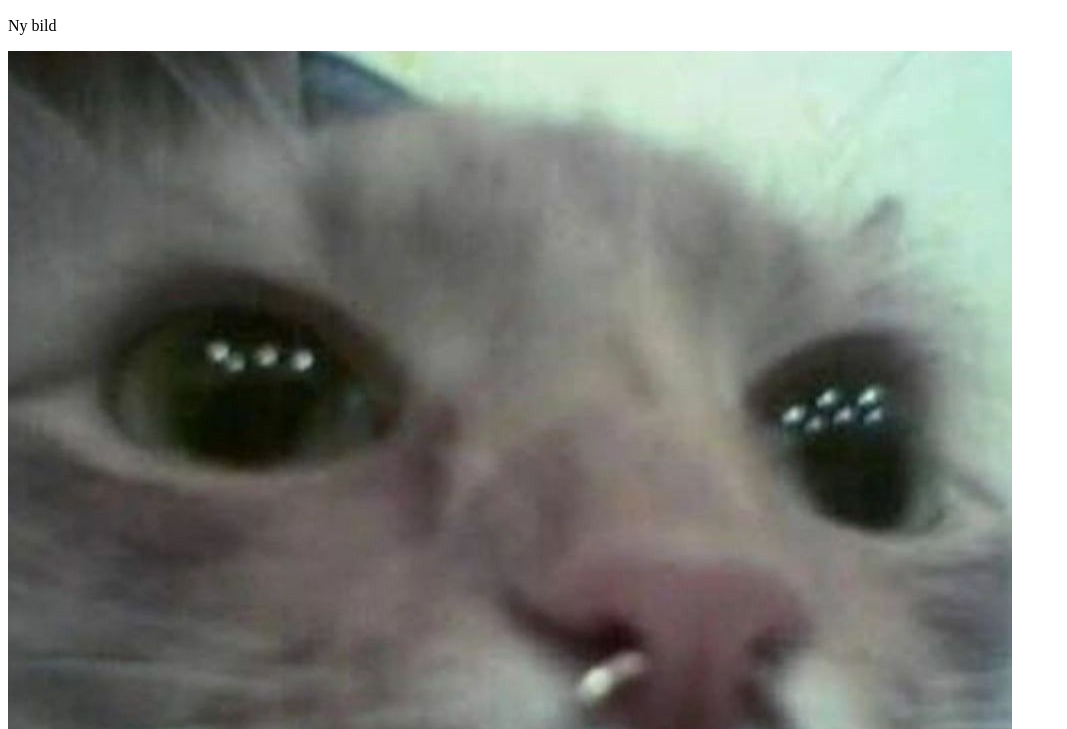
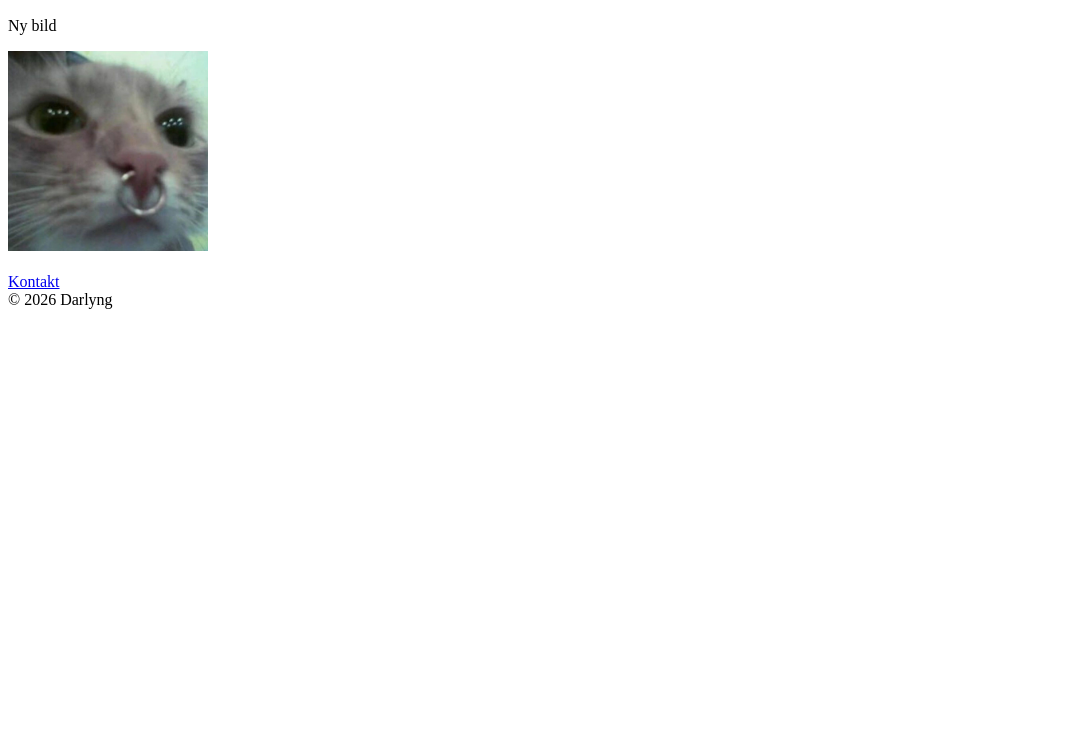
Before and after one commit to dvrlyng/dt224g_darlyng_leyton_bueno2, a plain HTML site: page index.html in a window 1280 px wide. Shown: the part 771-1500 px from the top of the page, without its empty margins (0-1067 px from the left). After the commit the page ends 1088 px from the top, so only its background shows below. Drawn offline with Linux system fonts and the light colour scheme.

Commit message:
fixade bildstorlek på main

```diff
--- a/index.html
+++ b/index.html
@@ -35,7 +35,7 @@
         <h2>En dag på Liseberg</h2>
         <img src="images/bf-and-me.jpg" alt="Två personer med Lisebergs gröna kanin öron" width="200">
         <p>Ny bild</p>
-        <img src="images/cat septum.jfif" alt="En katt med septum piercing">
+        <img src="images/cat septum.jfif" alt="En katt med septum piercing" width="200">
     </main>
     <br>
     <footer>
```
